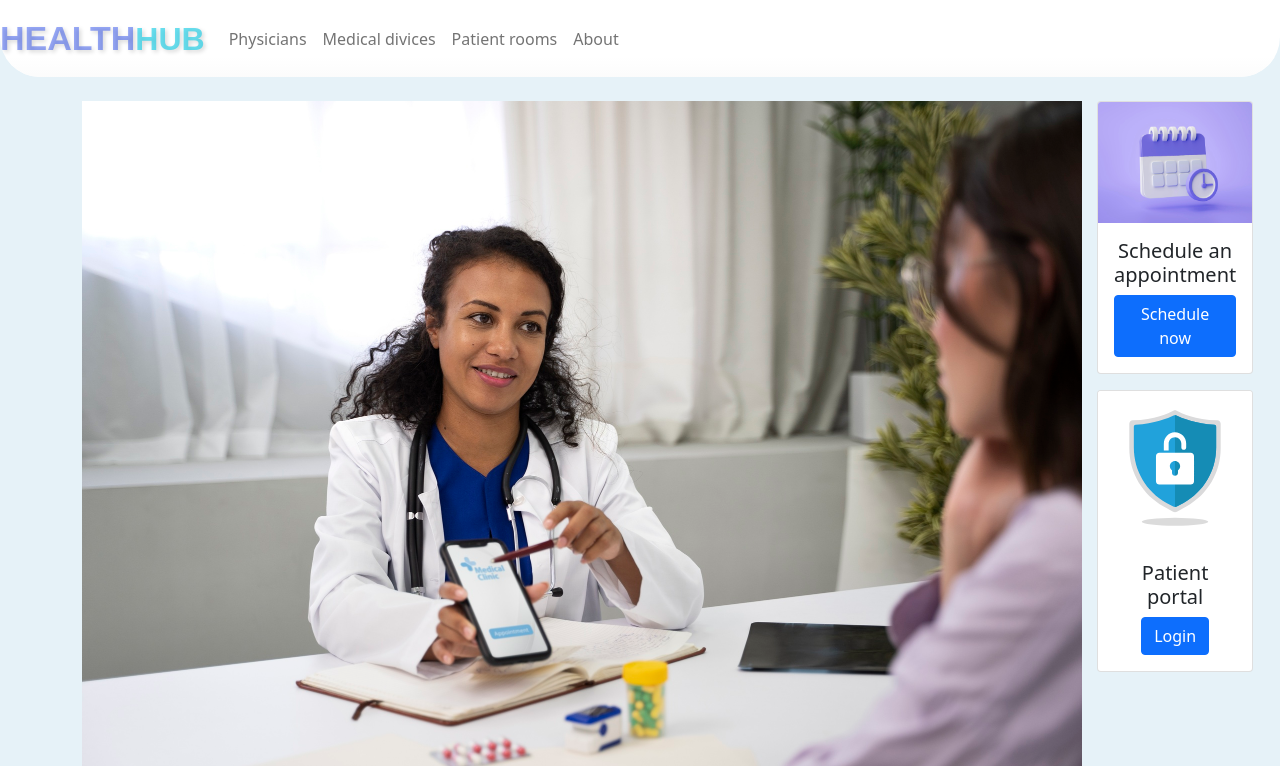
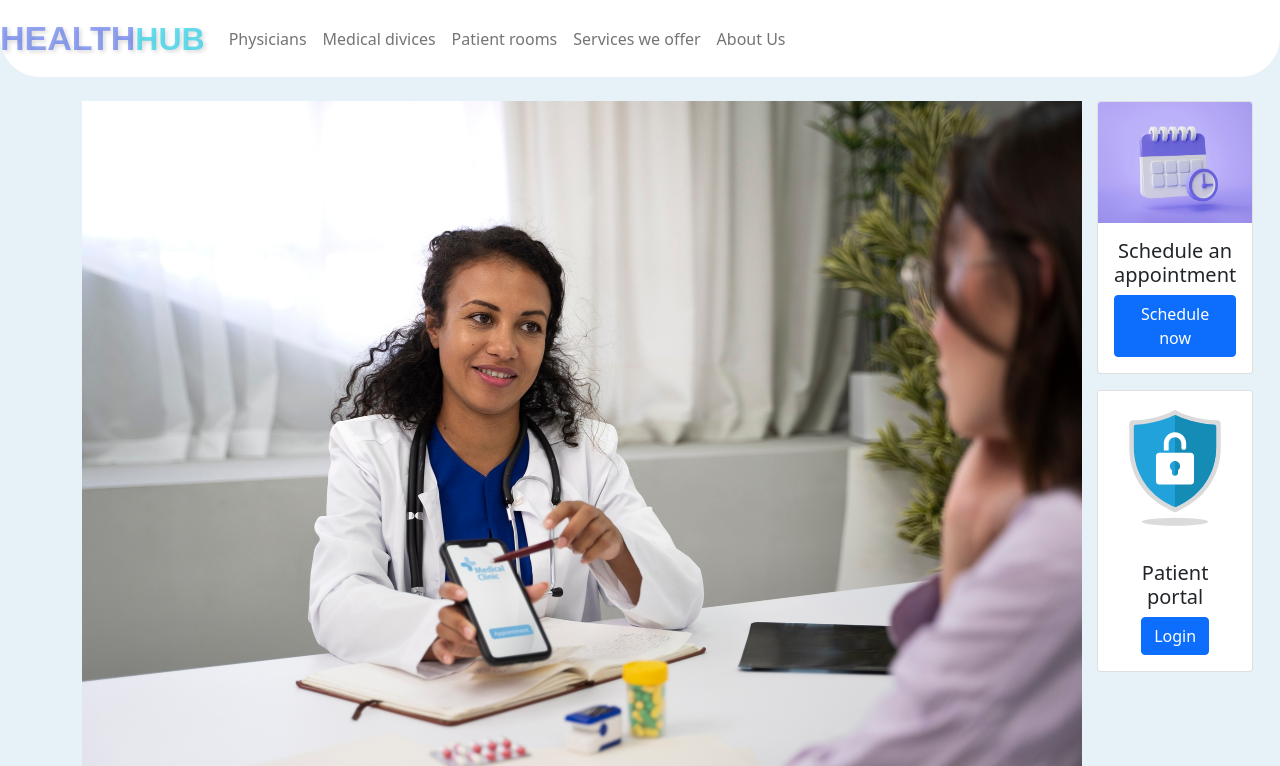
Before and after one commit to Eyobed9/Code, a Flask app: page / in a window 1280 px wide. Shown: the top 766 px of the page. Run offline with Flask 3, Linux system fonts and the light colour scheme; some libraries are stand-ins or nearby versions.

Commit message:
Update on 22/7/2023

```diff
--- a/hospital/static/styles.css
+++ b/hospital/static/styles.css
@@ -43,13 +43,14 @@
   flex: 0 0 auto;
   margin-right: 5px;
   object-fit: cover;
+  height: 100%;
 }
 
 .card {
   flex: 1 1 auto;
   display: flex;
   flex-direction: column;
-  max-height: 100%;
+  height: 100%;
 }
 
 body {
@@ -65,7 +66,7 @@ body {
   flex-direction: column;
   justify-content: space-between;
   align-items: flex-start;
-  height: 100%;
+  height: 80%;
 }
 
 .custom-navbar {
@@ -74,15 +75,3 @@ body {
   border-bottom-right-radius: 40px;
   overflow: hidden;
 }
-
-.custom-navbar::after {
-  content: "";
-  position: absolute;
-  bottom: -20px;
-  left: 0;
-  right: 0;
-  height: 40px;
-  background-image: linear-gradient(to bottom, #ffffff, #f8f8f8);
-  border-bottom-left-radius: 50px;
-  border-bottom-right-radius: 50px;
-}
--- a/hospital/templates/apology.html
+++ b/hospital/templates/apology.html
@@ -7,6 +7,6 @@
 {% block main %}
     <!--https://www.freepik.com/free-vector/computer-troubleshooting-concept-illustration_20064239.htm#page=3&query=apology%20for%20a%20website%20without%20error%20code&position=31&from_view=search&track=ais-->
     <!-- https://memegen.link/ -->
-    <img alt="{{ top }}" class="border img-fluid" src="https://memecomplete.com/share/images/custom/{{ top | urlencode }}/{{ bottom | urlencode }}.jpg?background=https://c.tenor.com/hwe3vkln0_UAAAAC/error-x-error.gif&token=4n6ci5ega0a52rl44mqk" title="{{ top }}">
-    <!--<img class="image" alt="{{ top }}" width=50% height=40% class="border img-fluid" src="/static/apology.svg" title="{{ top }}">-->
+
+    <img class="image" alt="{{ top }}" width=50% height=40% class="border img-fluid" src="/static/apology.svg" title="{{ top }}">
 {% endblock %}
--- a/hospital/templates/layout.html
+++ b/hospital/templates/layout.html
@@ -25,22 +25,25 @@
         <!-- Create a nav bar-->
         <nav class="navbar navbg navbar-expand-lg navbar-light custom-navbar">
             <a class="navbar-brand" href="/"><span class="nav-brand1">Health</span><span class="nav-brand">Hub</span></a>
-            <button class="navbar-toggler" type="button" data-toggle="collapse" data-target="#navbarNav" aria-controls="navbarNav" aria-expanded="false" aria-label="Toggle navigation">
+            <button class="navbar-toggler" type="button" data-toggle="collapse" data-target="#myNavbar" aria-controls="myNavbar" aria-expanded="false" aria-label="Toggle navigation">
                 <span class="navbar-toggler-icon"></span>
             </button>
-            <div class="collapse navbar-collapse" id="navbar">
+            <div class="collapse navbar-collapse" id="myNavbar">
                 <ul class="navbar-nav ml-auto">
                     <li class="nav-item">
                         <a class="nav-link " href="/physicians">Physicians</a>
                     </li>
                     <li class="nav-item">
-                        <a class="nav-link" href="/Medical divices">Medical divices</a>
+                        <a class="nav-link" href="/divices">Medical divices</a>
                     </li>
                     <li class="nav-item">
-                        <a class="nav-link" href="/Patient rooms">Patient rooms</a>
+                        <a class="nav-link" href="/rooms">Patient rooms</a>
                     </li>
                     <li class="nav-item">
-                        <a class="nav-link" href="/info">About</a>
+                        <a class="nav-link" href="/services">Services we offer</a>
+                    </li>
+                    <li class="nav-item">
+                        <a class="nav-link" href="/info">About Us</a>
                     </li>
                 </ul>
             </div>
--- a/hospital/templates/login.html
+++ b/hospital/templates/login.html
@@ -19,5 +19,5 @@
     <div class="mb-2">
         <a href="/forgot">Forgot password?</a>
     </div>
-    <a href="/register">Register</a></span>
+    <a href="/register">Register</a>
 {% endblock %}
```
